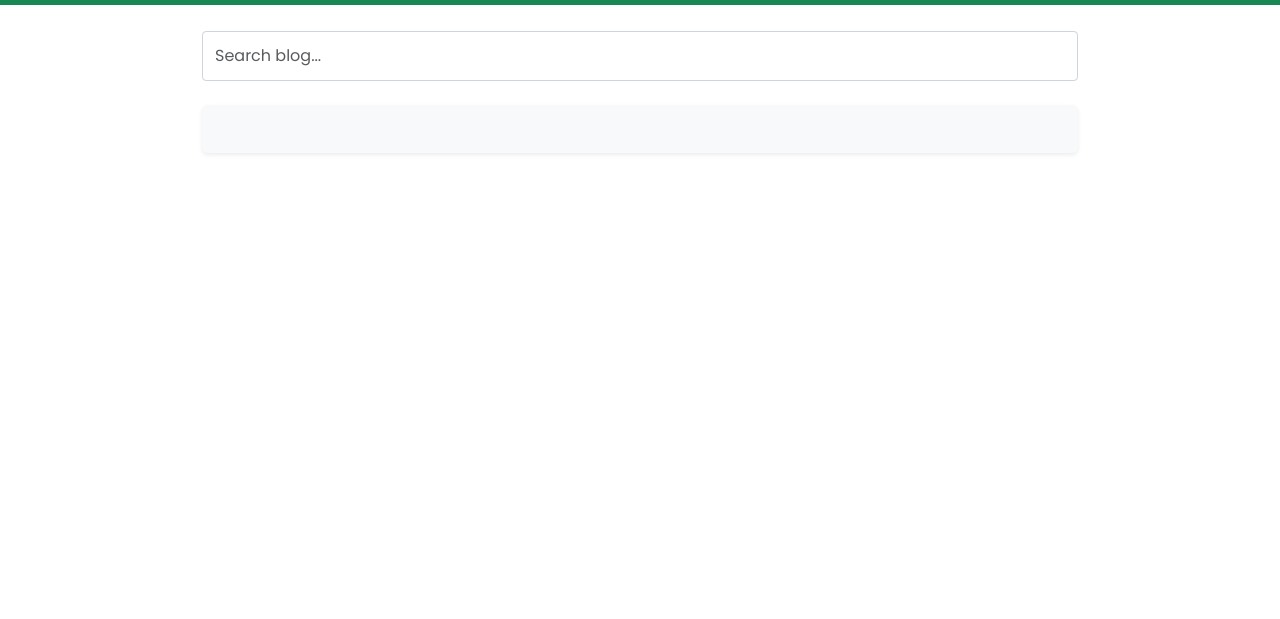
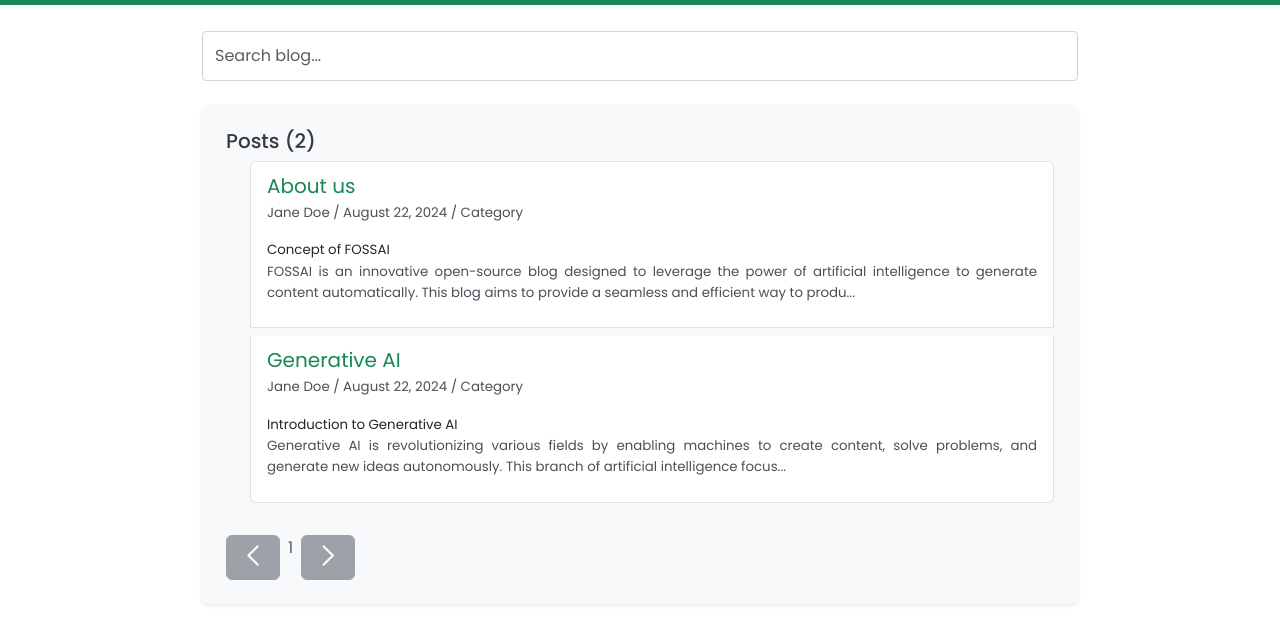
Before and after one commit to rzafiamy/fossai, a website built with Vite: page app/fossai/src/index.html in a window 1280 px wide. Shown: the part 53-672 px from the top of the page. Built offline with nearby package versions, Linux system fonts and the light colour scheme.

Commit message:
Update design

```diff
--- a/app/fossai/src/assets/css/post.css
+++ b/app/fossai/src/assets/css/post.css
@@ -1,3 +1,27 @@
+/* create root element */
+:root {
+    --primary: #198754;
+    --secondary: #0d6efd;
+    --success: #198754;
+    --info: #0d6efd;
+    --warning: #ffc107;
+    --danger: #dc3545;
+    --light: #f8f9fa;
+    --dark: #343a40;
+}
+
+.btn-primary {
+    color: #fff;
+    background-color: var(--primary) !important;
+    border-color: var(--primary) !important;
+}
+
+.btn-primary:disabled {
+    color: #fff;
+    background-color: #6c757d !important;
+    border-color: #6c757d !important;
+}
+
 /* General container styling */
 .container {
     max-width: 800px;
@@ -32,16 +56,17 @@ input[type="text"]:focus {
 }
 
 #content h1 {
-    font-size: 2rem;
+    font-size: 17pt;
     margin-top: 0;
+    color: var(--primary);
 }
 
 #content h2 {
-    font-size: 1.5rem;
+    font-size: 15pt;
 }
 
 #content h3 {
-    font-size: 1.25rem;
+    font-size: 14pt;
 }
 
 /* Paragraph styling */
@@ -49,6 +74,8 @@ input[type="text"]:focus {
     line-height: 1.6;
     margin-bottom: 1rem;
     color: #495057;
+    text-align: justify;
+    font-size: 10pt;
 }
 
 /* List styling */
@@ -59,11 +86,12 @@ input[type="text"]:focus {
 
 #content li {
     margin-bottom: .5rem;
+    font-size: 10pt;
 }
 
 /* Link styling */
 #content a {
-    color: #007bff;
+    color: #198754;
     text-decoration: none;
 }
 
@@ -92,3 +120,12 @@ input[type="text"]:focus {
 .mt-4 {
     margin-top: 1.5rem;
 }
+
+.post-item-title {
+    font-size: 15pt;
+    color: var(--primary);
+}
+
+div.related-posts h3{
+   color: var(--primary) !important;
+}
--- a/app/fossai/src/assets/js/app.js
+++ b/app/fossai/src/assets/js/app.js
@@ -7,6 +7,9 @@ document.addEventListener("DOMContentLoaded", () => {
     searchInput.classList.add('form-control', 'mb-4');
     const container = document.querySelector('.container');
     container.insertBefore(searchInput, contentDiv);
+
+    const postsPerPage = 10;  // Set the number of posts to display per page
+    let currentPage = 1;     // Track the current page
 
     let allPosts = []; // This will be populated with data from sitemap.json
     let categories = []; // This will be populated with categories from sitemap.json
@@ -52,25 +55,128 @@ document.addEventListener("DOMContentLoaded", () => {
      * @param {Array} posts - Array of post objects to render.
      */
     const renderPostList = (posts) => {
-        contentDiv.innerHTML = '<h2>Posts</h2><ul class="list-group"></ul>';
+        const totalPages = Math.ceil(posts.length / postsPerPage);
+
+        // Clear the content div
+        contentDiv.innerHTML = `<h2>Posts (${posts.length})</h2><ul class="list-group"></ul>`;
         const listGroup = contentDiv.querySelector('.list-group');
-        posts.forEach(post => {
+
+        // Calculate the start and end indices for the posts to display on the current page
+        const start = (currentPage - 1) * postsPerPage;
+        const end = start + postsPerPage;
+
+        const postsToDisplay = posts.slice(start, end);
+
+        // Render each post
+        postsToDisplay.forEach(post => {
             const listItem = document.createElement('li');
             listItem.classList.add('list-group-item');
-            listItem.innerHTML = `<a href="#${post.slug}">${post.title}</a>`;
+            listItem.innerHTML = `<a class="post-item-title" href="#${post.slug}">${post.title}</a>`;
+
+            // Display a truncated version of the post content
+            fetch(`posts/${post.filename}`)
+                .then(response => response.text())
+                .then(markdown => {
+                    const html = marked.parse(markdown).replace(/<(.?)h.>/g, '<$1span class="sum">');
+
+                    // Find 100 characters from an opening paragraph tag and truncate the content
+                    const index = html.indexOf('<p>');
+                    const truncatedContent = html.substring(index + 3, index + 300);
+                    listItem.innerHTML += `<p>${truncatedContent}...</p>`;
+                })
+                .catch(error => console.error('Error fetching the markdown file:', error));
+
             listGroup.appendChild(listItem);
         });
+
+        // Render pagination controls
+        renderPaginationControls(totalPages);
+    };
+
+    const renderPaginationControls = (totalPages) => {
+        // Clear existing pagination if any
+        let paginationDiv = contentDiv.querySelector('.pagination');
+        if (paginationDiv) {
+            paginationDiv.remove();
+        }
+
+        // Create new pagination controls
+        paginationDiv = document.createElement('div');
+        paginationDiv.classList.add('pagination');
+
+        // Previous button
+        const prevButton = document.createElement('button');
+        prevButton.classList.add('btn', 'btn-primary', 'mr-2');
+        prevButton.innerHTML = '<i class="f7-icons">chevron_left</i>';
+        prevButton.disabled = currentPage === 1;
+        prevButton.addEventListener('click', () => {
+            if (currentPage > 1) {
+                currentPage--;
+                renderPostList(allPosts);  // Assuming `allPosts` is available globally or passed to this function
+            }
+        });
+
+        // Next button
+        const nextButton = document.createElement('button');
+        nextButton.innerHTML = '<i class="f7-icons">chevron_right</i>';
+        nextButton.classList.add('btn', 'btn-primary');
+        nextButton.disabled = currentPage === totalPages;
+        nextButton.addEventListener('click', () => {
+            if (currentPage < totalPages) {
+                currentPage++;
+                renderPostList(allPosts);  // Assuming `allPosts` is available globally or passed to this function
+            }
+        });
+
+        // Page info display
+        const pageInfo = document.createElement('span');
+        pageInfo.classList.add('text-muted', 'mx-2');
+        pageInfo.innerText = `${currentPage}`;
+
+        paginationDiv.appendChild(prevButton);
+        paginationDiv.appendChild(pageInfo);
+        paginationDiv.appendChild(nextButton);
+
+        contentDiv.appendChild(paginationDiv);
     };
 
     /**
      * Filters and displays posts based on the search query.
      * @param {string} query - The search query.
      */
-    const searchPosts = (query) => {
-        const lowerCaseQuery = query.toLowerCase();
-        const filteredPosts = allPosts.filter(post => post.title.toLowerCase().includes(lowerCaseQuery));
+    const searchPosts = async (query) => {
+        const lowerCaseQuery = query.toLowerCase().trim();
+
+        const filteredPosts = [];
+
+        for (const post of allPosts) {
+            const postTitle = post.title.toLowerCase();
+
+            try {
+                const response = await fetch(`posts/${post.filename}`);
+                let markdown = await response.text();
+
+                // Normalize markdown for better search accuracy
+                markdown = markdown.replace(/\s+/g, ' ').toLowerCase().trim();
+
+                // Break markdown into chunks if it's large (optional, depending on content size)
+                const chunks = markdown.match(/.{1,1000}/g) || [];
+
+                // Perform the search
+                const matchesQuery = postTitle.includes(lowerCaseQuery) ||
+                                     chunks.some(chunk => chunk.includes(lowerCaseQuery));
+
+                if (matchesQuery) {
+                    filteredPosts.push(post);
+                }
+            } catch (error) {
+                console.error('Error fetching the markdown file:', error);
+            }
+        }
+
         renderPostList(filteredPosts);
     };
+
 
     /**
      * Displays related posts based on the current post's category.
@@ -82,7 +188,10 @@ document.addEventListener("DOMContentLoaded", () => {
             const relatedPosts = allPosts.filter(p => p.category === post.category && p.slug !== slug);
             if (relatedPosts.length > 0) {
                 const relatedPostsDiv = document.createElement('div');
-                relatedPostsDiv.innerHTML = '<h3>Related Posts</h3><ul class="list-group"></ul>';
+                relatedPostsDiv.classList.add('related-posts');
+                relatedPostsDiv.innerHTML = '<h3>'+
+                    '<i class="f7-icons">arrow_right</i> '+
+                    'Related Posts</h3><ul class="list-group"></ul>';
                 const listGroup = relatedPostsDiv.querySelector('.list-group');
                 relatedPosts.forEach(post => {
                     const listItem = document.createElement('li');
@@ -145,6 +254,9 @@ document.addEventListener("DOMContentLoaded", () => {
             }else{
                 fetchAndRenderPost(initialSlug);
             }
+        }else{
+            // got to #all url
+            window.location.hash = 'all';
         }
     }
 
@@ -158,7 +270,7 @@ document.addEventListener("DOMContentLoaded", () => {
 
     // Handle changes in the URL hash
     window.addEventListener('hashchange', () => {
-        console.log("Hash Listener");
+
         const slug = window.location.hash.substring(1); // Remove the '#' character
         if(categories.includes(slug)){
             loadPostsByCategory(slug);
--- a/app/fossai/src/public/posts/about.md
+++ b/app/fossai/src/public/posts/about.md
@@ -1,12 +1,8 @@
 # FOSSAI: An Open-Source Blog Powered by AI
 
-## Author
-Jane Doe
+Jane Doe / August 22, 2024 / Category
 
-## Publication Date
-August 22, 2024
-
-## Concept of FOSSAI
+### Concept of FOSSAI
 
 FOSSAI is an innovative open-source blog designed to leverage the power of artificial intelligence to generate content automatically. This blog aims to provide a seamless and efficient way to produce high-quality posts on a variety of topics by harnessing the capabilities of AI technology.
 
--- a/app/fossai/src/public/posts/generative.md
+++ b/app/fossai/src/public/posts/generative.md
@@ -1,10 +1,6 @@
 # Exploring Generative AI: Transforming Creativity and Automation
 
-## Author
-Jane Doe
-
-## Publication Date
-August 22, 2024
+Jane Doe / August 22, 2024 / Category
 
 ## Introduction to Generative AI
 
```
